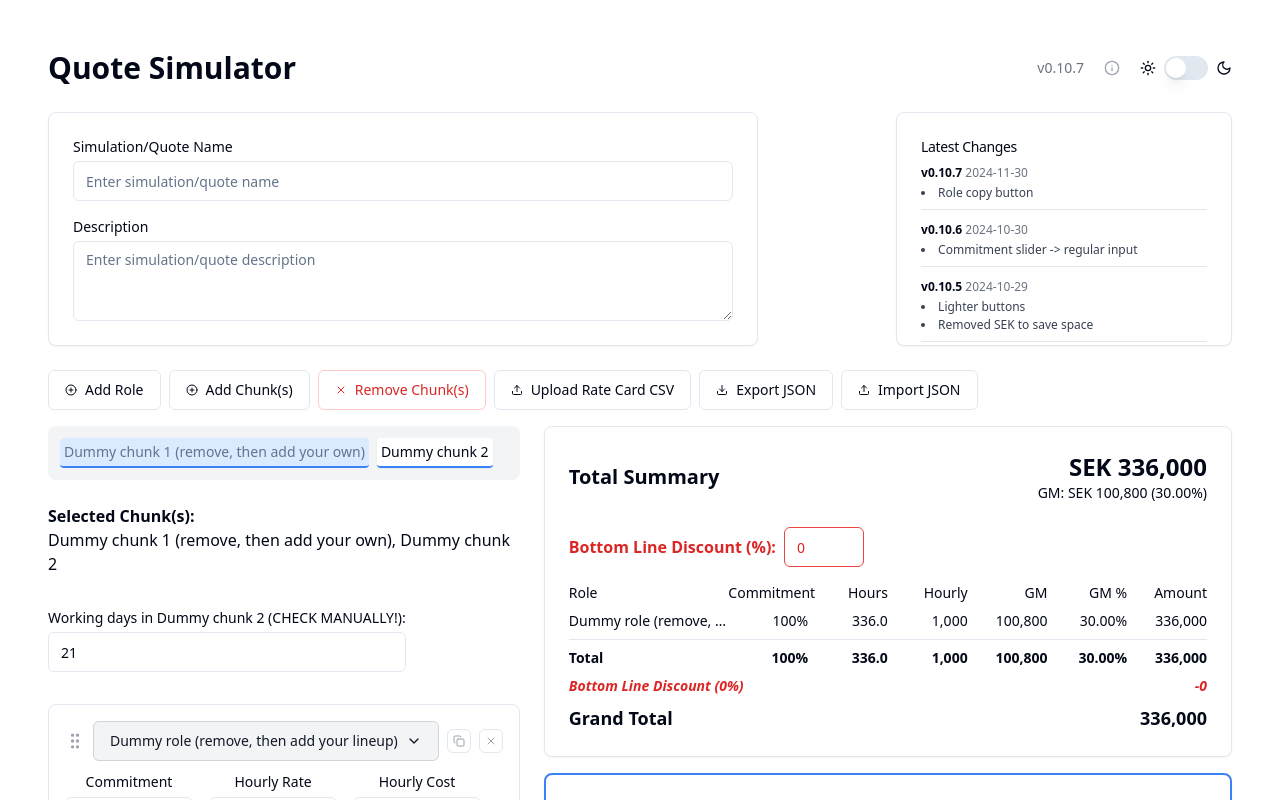
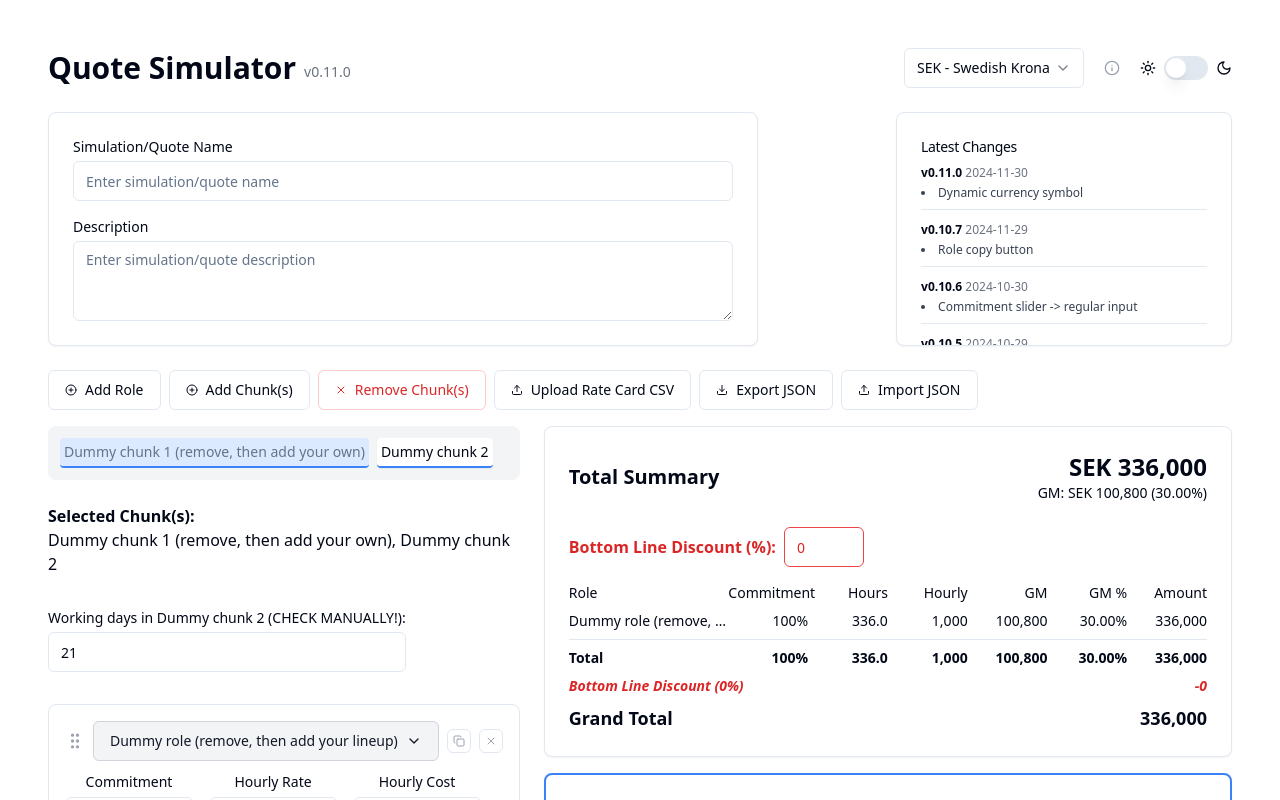
Before and after one commit to anders-brunoson/quotecalc, a React (Vite) app: page / in a window 1280 px wide. Shown: the top 800 px of the page. Built offline with nearby package versions, Linux system fonts and the light colour scheme.

Commit message:
Dynamic currency

```diff
--- a/src/components/BudgetCalculator.jsx
+++ b/src/components/BudgetCalculator.jsx
@@ -40,8 +40,9 @@ import { exportStateToJSON, importStateFromJSON } from "./jsonUtils";
 import SearchableRoleSelect from "./SearchableRoleSelect";
 import RateCardModal from "./RateCardModal";
 import InlineChangelog from "./InlineChangelog";
-
-const VERSION = "0.10.7";
+import CurrencySelect from "./CurrencySelect";
+
+const VERSION = "0.11.0";
 
 const formatCurrency = (value) => Math.round(value).toLocaleString();
 
@@ -74,6 +75,8 @@ const QuoteCalculator = () => {
   const [selectorKey, setSelectorKey] = useState(0);
   const [discount, setDiscount] = useState(0);
   const [roleDiscounts, setRoleDiscounts] = useState({});
+  const [currency, setCurrency] = useState("SEK");
+  const [customCurrency, setCustomCurrency] = useState("");
   const [version, setVersion] = useState(VERSION);
 
   const repeatTimer = useRef(null);
@@ -128,6 +131,8 @@ const QuoteCalculator = () => {
       chunkOrder,
       discount,
       roleDiscounts,
+      currency,
+      customCurrency,
     };
     const jsonData = exportStateToJSON(stateToExport);
     const blob = new Blob([jsonData], { type: "application/json" });
@@ -172,6 +177,8 @@ const QuoteCalculator = () => {
           setChunkOrder(importedState.chunkOrder);
           setDiscount(importedState.discount);
           setRoleDiscounts(importedState.roleDiscounts || {});
+          setCurrency(importedState.currency || "SEK");
+          setCustomCurrency(importedState.customCurrency || "");
           setActiveTab(importedState.chunks[0]);
           setSelectedChunks([]);
           setSelectorKey((prevKey) => prevKey + 1);
@@ -293,9 +300,11 @@ const QuoteCalculator = () => {
     setCommitments(initialCommitments);
     setHourlyRates(initialHourlyRates);
     setWorkingDays(initialWorkingDays);
-    setWorkingHours(initialWorkingHours); // Set the initial working hours
+    setWorkingHours(initialWorkingHours);
     setActiveTab(chunks[0]);
     setChunkOrder(chunks);
+    setCurrency("SEK");
+    setCustomCurrency("");
 
     const initialHourlyCosts = {};
     roles.forEach((role) => {
@@ -1085,14 +1094,27 @@ const QuoteCalculator = () => {
     setIsHolding(false);
   };
 
+  const displayCurrency = () => {
+    if (currency === "custom") return customCurrency;
+    return currency;
+  };
+
   return (
     <div className={`p-4 w-full min-w-fit ${darkMode ? "dark" : ""}`}>
       <div className="mb-6">
         {/* Header row */}
         <div className="flex justify-between items-center mb-6">
-          <h1 className="text-3xl font-bold">Quote Simulator</h1>
+          <div className="flex items-center gap-2">
+            <h1 className="text-3xl font-bold">Quote Simulator</h1>
+            <span className="text-sm text-gray-500 mt-2">v{version}</span>
+          </div>{" "}
           <div className="flex items-center space-x-2">
-            <span className="text-sm text-gray-500">v{version}</span>
+            <CurrencySelect
+              value={currency}
+              onChange={setCurrency}
+              customCurrency={customCurrency}
+              onCustomCurrencyChange={setCustomCurrency}
+            />
             <Button
               variant="ghost"
               size="icon"
@@ -1503,11 +1525,11 @@ const QuoteCalculator = () => {
                 <span className="text-xl font-bold">Total Summary</span>
                 <div className="text-right">
                   <div className="text-2xl font-bold">
-                    SEK{" "}
+                    {displayCurrency()}{" "}
                     {formatCurrency(calculateTotalSummary().discountedTotal)}
                   </div>
                   <div className="text-sm">
-                    GM: SEK{" "}
+                    GM: {displayCurrency()}{" "}
                     {formatCurrency(
                       calculateGrossMargin(calculateTotalSummary()).monetary,
                     )}{" "}
@@ -1652,10 +1674,11 @@ const QuoteCalculator = () => {
                     <span>{capitalize(period)}</span>
                     <div className="text-right">
                       <div className="text-2xl font-bold">
-                        SEK {formatCurrency(total)}
+                        {displayCurrency()} {formatCurrency(total)}
                       </div>
                       <div className="text-sm font-normal">
-                        GM: SEK {formatCurrency(totalGrossMargin)} (
+                        GM: {displayCurrency()}{" "}
+                        {formatCurrency(totalGrossMargin)} (
                         {totalGrossMarginPercentage?.toFixed(2)}%)
                       </div>
                     </div>
@@ -1715,7 +1738,7 @@ const QuoteCalculator = () => {
                                     variant="ghost"
                                     size="icon"
                                     className="h-4 w-4 p-0 text-green-600 hover:text-green-700 hover:bg-green-50"
-                                    title="Increase rate by 1 SEK"
+                                    title="Increase rate by 1"
                                     onMouseDown={() =>
                                       handleMouseDown(
                                         handleIncreaseRate,
@@ -1741,7 +1764,7 @@ const QuoteCalculator = () => {
                                   variant="ghost"
                                   size="icon"
                                   className="h-4 w-4 p-0 text-red-600 hover:text-red-700 hover:bg-red-50"
-                                  title="Decrease rate by 1 SEK"
+                                  title="Decrease rate by 1"
                                   onMouseDown={() =>
                                     handleMouseDown(
                                       handleDecreaseRate,
--- /dev/null
+++ b/src/components/CurrencySelect.jsx
@@ -0,0 +1,58 @@
+import React from 'react';
+import { Input } from "@/components/ui/input";
+import {
+  Select,
+  SelectContent,
+  SelectItem,
+  SelectTrigger,
+  SelectValue,
+} from "@/components/ui/select";
+
+const commonCurrencies = [
+  { symbol: "SEK", label: "SEK - Swedish Krona" },
+  { symbol: "€", label: "EUR - Euro" },
+  { symbol: "DKK", label: "DKK - Danish Krone" },
+  { symbol: "NOK", label: "NOK - Norwegian Krone" },
+  { symbol: "$", label: "USD - US Dollar" },
+  { symbol: "£", label: "GBP - British Pound" },
+  { symbol: "¥", label: "JPY - Japanese Yen" },
+];
+
+const CurrencySelect = ({ value, onChange, customCurrency, onCustomCurrencyChange }) => {
+  const [showCustom, setShowCustom] = React.useState(
+    !commonCurrencies.some(c => c.symbol === value)
+  );
+  return (
+    <div className="flex items-center space-x-2">
+      <Select value={value} onValueChange={onChange}>
+        <SelectTrigger className="w-[180px]">
+          <SelectValue placeholder="Select currency" />
+        </SelectTrigger>
+        <SelectContent>
+          {commonCurrencies.map(({ symbol, label }) => (
+            <SelectItem key={symbol} value={symbol}>
+              {label}
+            </SelectItem>
+          ))}
+          <SelectItem value="custom">Custom...</SelectItem>
+        </SelectContent>
+      </Select>
+
+      {(showCustom || value === 'custom') && (
+        <Input
+          type="text"
+          value={customCurrency}
+          onChange={(e) => {
+            onCustomCurrencyChange(e.target.value);
+            onChange('custom');
+          }}
+          className="w-20"
+          placeholder="e.g. CHF"
+          maxLength={4}
+        />
+      )}
+    </div>
+  );
+};
+
+export default CurrencySelect;
--- a/src/components/InlineChangelog.jsx
+++ b/src/components/InlineChangelog.jsx
@@ -3,8 +3,15 @@ import { Card, CardHeader, CardTitle, CardContent } from '@/components/ui/card';
 
 const changelogData = [
   {
+    version: "0.11.0",
+    date: "2024-11-30",
+    changes: [
+      "Dynamic currency symbol"
+    ]
+  },
+  {
     version: "0.10.7",
-    date: "2024-11-30",
+    date: "2024-11-29",
     changes: [
       "Role copy button"
     ]
--- a/src/components/RateCardModal.jsx
+++ b/src/components/RateCardModal.jsx
@@ -29,8 +29,8 @@ const RateCardModal = ({ isOpen, onClose, rateCardName, predefinedRoles }) => {
               {sortedRoles.map((role, index) => (
                 <tr key={index} className={index % 2 === 0 ? 'bg-white' : 'bg-gray-50'}>
                   <td className="px-2 py-1">{role.name}</td>
-                  <td className="px-2 py-1 text-right">{role.hourlyRate} SEK</td>
-                  <td className="px-2 py-1 text-right">{role.hourlyCost} SEK</td>
+                  <td className="px-2 py-1 text-right">{role.hourlyRate}</td>
+                  <td className="px-2 py-1 text-right">{role.hourlyCost}</td>
                   <td className="px-2 py-1 text-center">{role.code}</td>
                 </tr>
               ))}
--- a/src/components/jsonUtils.js
+++ b/src/components/jsonUtils.js
@@ -15,7 +15,10 @@ export const exportStateToJSON = (state) => {
     predefinedRoles,
     chunkOrder,
     discount,
-    roleDiscounts    // Add roleDiscounts to export
+    roleDiscounts,
+    currency,
+    customCurrency,
+    version
   } = state;
 
   // Ensure that roles include the alias field
@@ -40,7 +43,10 @@ export const exportStateToJSON = (state) => {
     predefinedRoles,
     chunkOrder,
     discount,
-    roleDiscounts: roleDiscounts || {}  // Include roleDiscounts with default empty object
+    roleDiscounts: roleDiscounts || {},
+    version,
+    currency: currency || 'SEK',
+    customCurrency: customCurrency || ''
   };
 
   return JSON.stringify(exportData, null, 2);
@@ -52,35 +58,47 @@ export const importStateFromJSON = (jsonString) => {
 
     // Validate the imported data structure
     const requiredKeys = [
-      'chunks', 'roles', 'commitments', 'hourlyRates', 'hourlyCosts',
-      'workingDays', 'workingHours', 'rateCardName', 'predefinedRoles',
-      'chunkOrder', 'discount'
+      "chunks",
+      "roles",
+      "commitments",
+      "hourlyRates",
+      "hourlyCosts",
+      "workingDays",
+      "workingHours",
+      "rateCardName",
+      "predefinedRoles",
+      "chunkOrder",
+      "discount",
     ];
 
     // Check for required keys
-    const missingKeys = requiredKeys.filter(key => !(key in importedData));
+    const missingKeys = requiredKeys.filter((key) => !(key in importedData));
     if (missingKeys.length > 0) {
-      throw new Error(`Invalid JSON structure. Missing keys: ${missingKeys.join(', ')}`);
+      throw new Error(
+        `Invalid JSON structure. Missing keys: ${missingKeys.join(", ")}`,
+      );
     }
 
     // Ensure that imported roles have the alias field
-    const rolesWithAlias = importedData.roles.map(role => ({
+    const rolesWithAlias = importedData.roles.map((role) => ({
       ...role,
-      alias: role.alias || '' // Ensure alias exists, defaulting to an empty string if not present
+      alias: role.alias || "", // Ensure alias exists, defaulting to an empty string if not present
     }));
 
     // Handle the roleDiscounts field, providing empty object as default if not present
     const roleDiscounts = importedData.roleDiscounts || {};
 
     return {
-      simulationName: importedData.simulationName || '',
-      simulationDescription: importedData.simulationDescription || '',
+      simulationName: importedData.simulationName || "",
+      simulationDescription: importedData.simulationDescription || "",
       ...importedData,
       roles: rolesWithAlias,
-      roleDiscounts  // Include roleDiscounts in the returned data
+      roleDiscounts, // Include roleDiscounts in the returned data
+      currency: importedData.currency || "SEK",
+      customCurrency: importedData.customCurrency || ""
     };
   } catch (error) {
-    console.error('Error parsing JSON:', error);
+    console.error("Error parsing JSON:", error);
     throw error;
   }
 };
```
